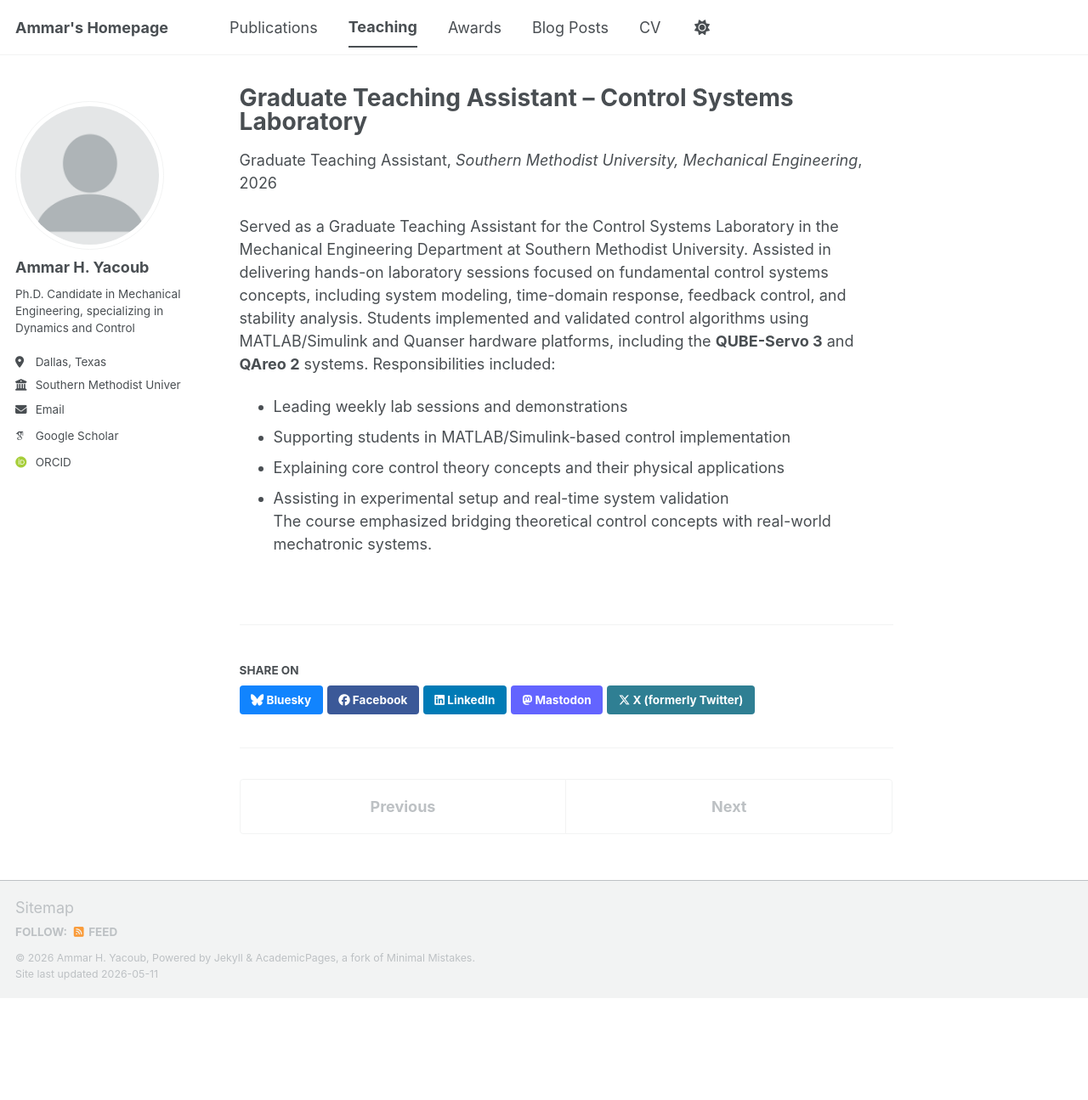
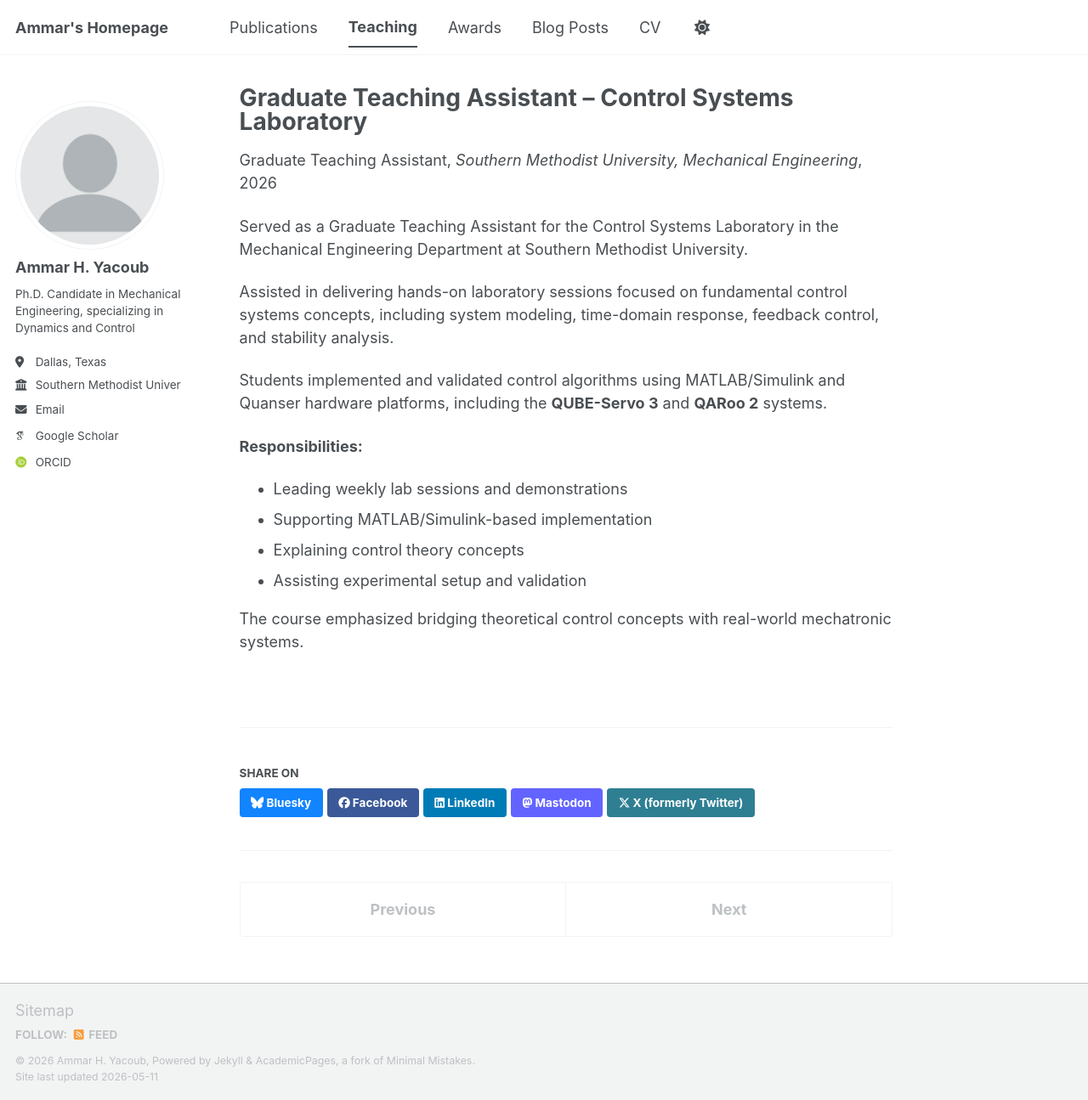
Before and after one commit to AmmarYacoub/AmmarYacoub.github.io, a Jekyll site: the page built from _teaching/2026-spring-teaching-1.md, in a window 1280 px wide and 1295 px high. Shown: the whole window at 85% size. Built offline with Jekyll 4.4.1, drawn with Linux system fonts in a browser that asks for light colours; some web fonts are replaced; a script bundle is joined from its source files by our own code; library files that are not in the unit come from our copies.

Commit message:
Refine teaching assistant responsibilities and details
Updated responsibilities and clarified course focus.

```diff
--- a/_teaching/2026-spring-teaching-1.md
+++ b/_teaching/2026-spring-teaching-1.md
@@ -9,11 +9,15 @@ location: "Dallas, Texas"
 ---
 
 Served as a Graduate Teaching Assistant for the Control Systems Laboratory in the Mechanical Engineering Department at Southern Methodist University.
+
 Assisted in delivering hands-on laboratory sessions focused on fundamental control systems concepts, including system modeling, time-domain response, feedback control, and stability analysis.
-Students implemented and validated control algorithms using MATLAB/Simulink and Quanser hardware platforms, including the **QUBE-Servo 3** and **QAreo 2** systems.
-Responsibilities included:
+
+Students implemented and validated control algorithms using MATLAB/Simulink and Quanser hardware platforms, including the **QUBE-Servo 3** and **QARoo 2** systems.
+
+**Responsibilities:**
 - Leading weekly lab sessions and demonstrations
-- Supporting students in MATLAB/Simulink-based control implementation
-- Explaining core control theory concepts and their physical applications
-- Assisting in experimental setup and real-time system validation
+- Supporting MATLAB/Simulink-based implementation
+- Explaining control theory concepts
+- Assisting experimental setup and validation
+
 The course emphasized bridging theoretical control concepts with real-world mechatronic systems.
```
